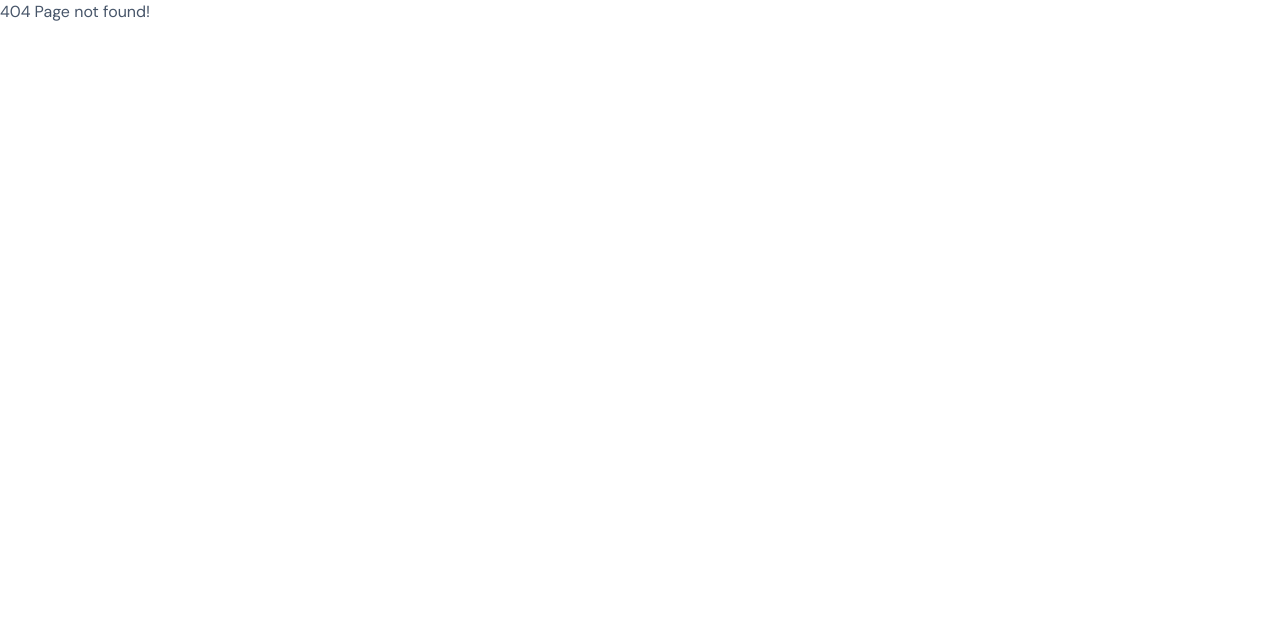
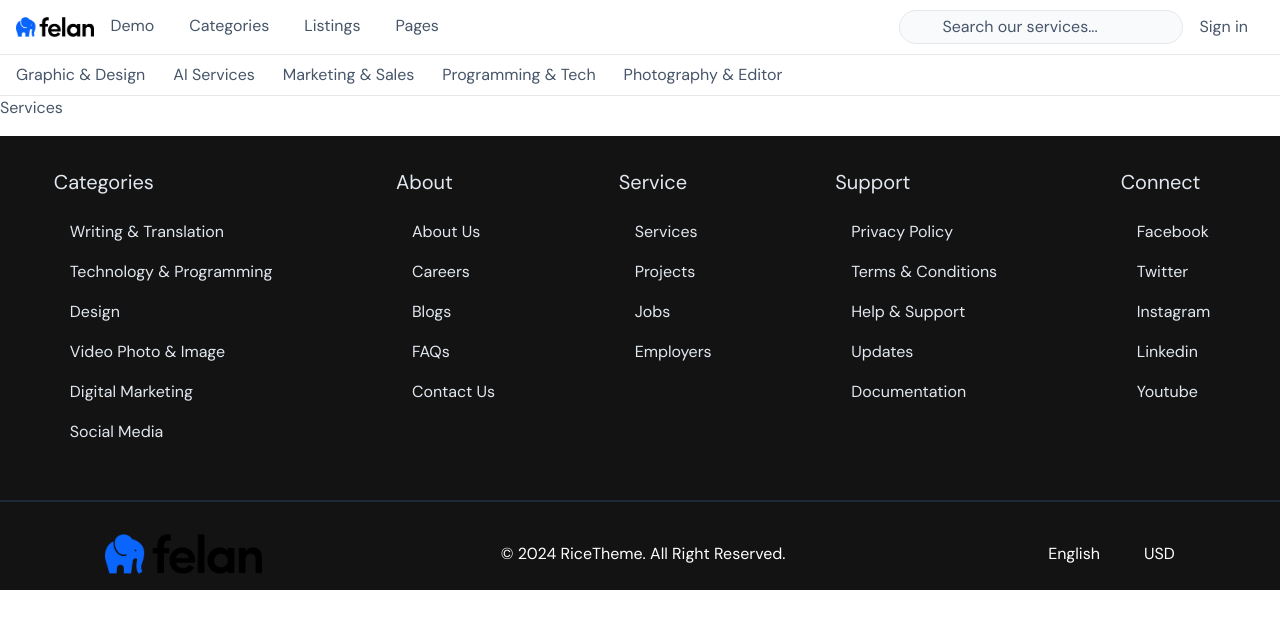
Before and after one commit to remesoft/company-x, a React (Vite) app: page /services in a window 1280 px wide. Before the commit this address had no page. Shown: the top 628 px of the page. Built offline with nearby package versions, Linux system fonts and the light colour scheme; some icons are missing.

Commit message:
Minor structureal updates

```diff
--- a/src/components/Banner.jsx
+++ b/src/components/Banner.jsx
@@ -1,5 +1,5 @@
 import React from "react";
-import banner from "../assets/images/banner.png";
+import banner from "../assets/images/banners/banner.png";
 import { Search01Icon } from "hugeicons-react";
 
 function Banner() {
--- a/src/components/ui/ProjectCard.jsx
+++ b/src/components/ui/ProjectCard.jsx
@@ -1,5 +1,5 @@
 import React from "react";
-import image from "../../assets/images/banner.png";
+import image from "../../assets/images/banners/banner.png";
 import logo from "../../assets/images/avatar.jpg";
 import { Clock01Icon, Contact01Icon, Tag01Icon } from "hugeicons-react";
 import { Link } from "react-router-dom";
--- a/src/layouts/MainLayout.jsx
+++ b/src/layouts/MainLayout.jsx
@@ -2,14 +2,12 @@ import React from "react";
 import { Outlet } from "react-router-dom";
 import Header from "../components/Header";
 import Footer from "../components/Footer";
-import FAQs from "../components/FAQs";
 
 function MainLayout() {
   return (
     <>
       <Header />
       <Outlet />
-      <FAQs />
       <Footer />
     </>
   );
--- a/src/pages/Home.jsx
+++ b/src/pages/Home.jsx
@@ -4,6 +4,7 @@ import CategoriesHolder from "../components/CategoriesHolder";
 import Testimonial from "../components/Testimonial";
 import ServiceSlider from "../components/ServiceSlider";
 import LatestProjects from "../components/LatestProjects";
+import FAQs from "../components/FAQs";
 
 function Home() {
   return (
@@ -13,6 +14,7 @@ function Home() {
       <ServiceSlider />
       <LatestProjects />
       <Testimonial />
+      <FAQs />
     </div>
   );
 }
--- /dev/null
+++ b/src/pages/Services.jsx
@@ -0,0 +1,5 @@
+import React from "react";
+
+export default function Services() {
+  return <div>Services</div>;
+}
--- a/src/router/AppRouter.jsx
+++ b/src/router/AppRouter.jsx
@@ -1,6 +1,7 @@
 import { createBrowserRouter } from "react-router-dom";
 import MainLayout from "../layouts/MainLayout";
 import Home from "../pages/Home";
+import Services from "../pages/Services";
 import About from "../pages/About";
 import NotFound from "../pages/NotFound";
 
@@ -14,8 +15,8 @@ export const router = createBrowserRouter([
         element: <Home />,
       },
       {
-        path: "about",
-        element: <About />,
+        path: "services",
+        element: <Services />,
       },
     ],
   },
```
Also changed, not shown: src/assets/images/banners/banner-02.webp (added), src/assets/images/banners/banner.png (renamed from src/assets/images/banner.png).
